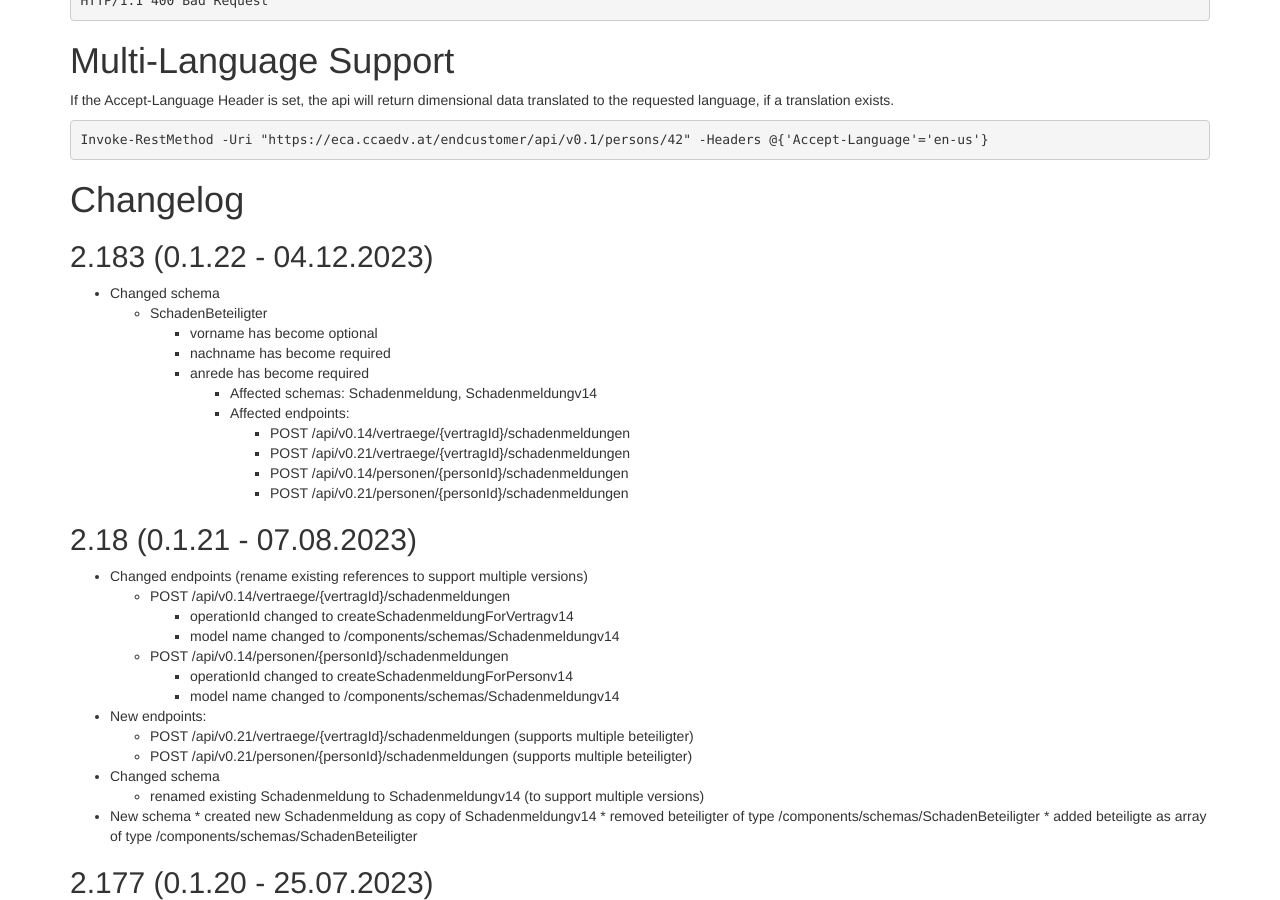
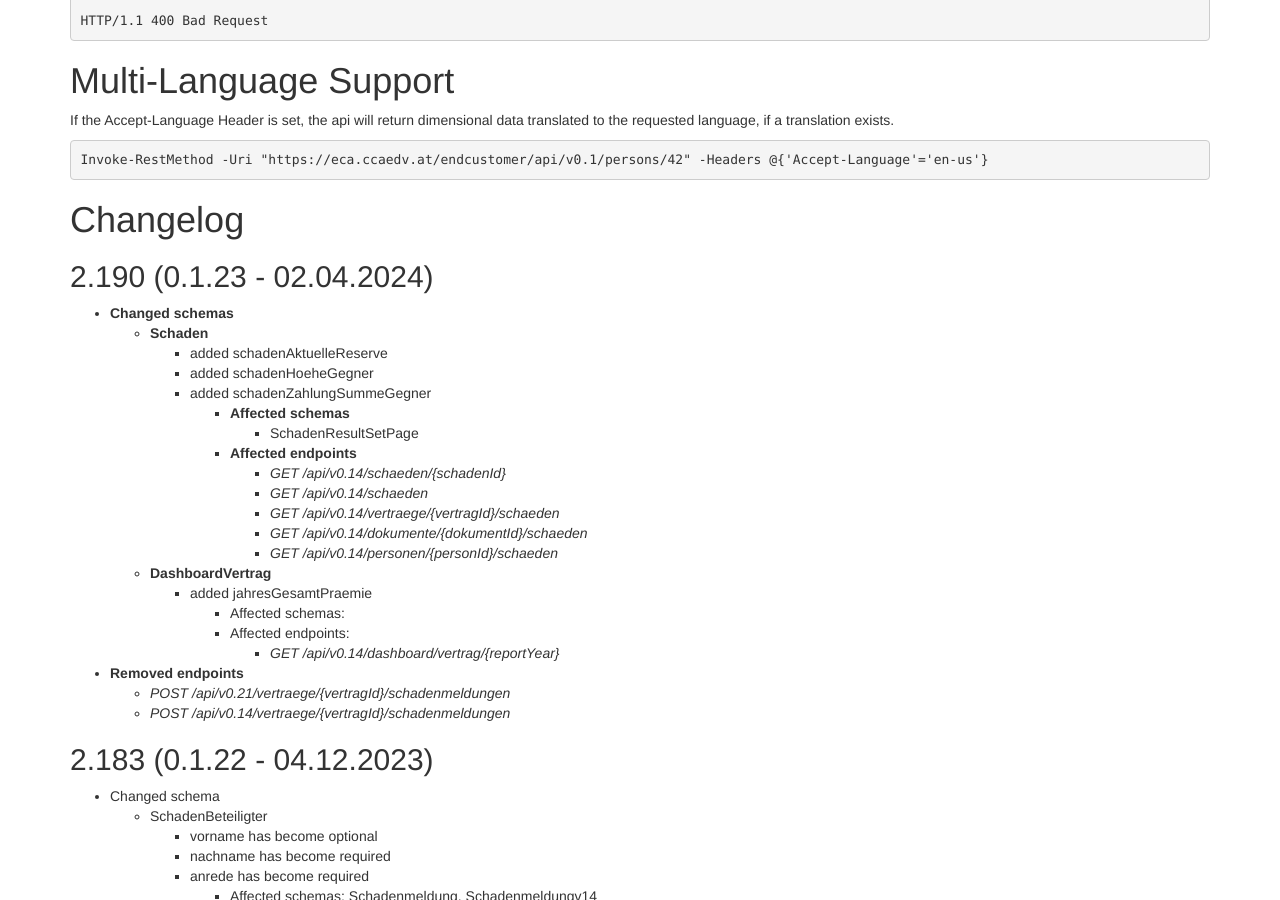
Before and after one commit to togethercca/togethercca.github.io, a Jekyll site: the page built from _pages/endCustomerApi.md, in a window 1280 px wide and 900 px high, scrolled down 8051 px. Built offline with Jekyll 4.4.1, drawn with Linux system fonts in a browser that asks for light colours; some of the changed text lies outside the part shown.

Commit message:
Added 2.190 info to endcustomerAPI

````diff
--- a/_pages/endCustomerApi.md
+++ b/_pages/endCustomerApi.md
@@ -439,6 +439,29 @@ Invoke-RestMethod -Uri "https://eca.ccaedv.at/endcustomer/api/v0.1/persons/42" -
 ```
 
 # Changelog
+## 2.190 (0.1.23 - 02.04.2024)
+* **Changed schemas**
+	* **Schaden**
+		* added schadenAktuelleReserve
+		* added schadenHoeheGegner
+		* added schadenZahlungSummeGegner
+			* **Affected schemas**
+				* SchadenResultSetPage
+			* **Affected endpoints**
+				* _GET /api/v0.14/schaeden/{schadenId}_
+				* _GET /api/v0.14/schaeden_
+				* _GET /api/v0.14/vertraege/{vertragId}/schaeden_
+				* _GET /api/v0.14/dokumente/{dokumentId}/schaeden_
+				* _GET /api/v0.14/personen/{personId}/schaeden_
+	* **DashboardVertrag**
+		* added jahresGesamtPraemie
+			* Affected schemas:
+			* Affected endpoints:
+				* _GET /api/v0.14/dashboard/vertrag/{reportYear}_
+* **Removed endpoints**
+	* _POST /api/v0.21/vertraege/{vertragId}/schadenmeldungen_
+	* _POST /api/v0.14/vertraege/{vertragId}/schadenmeldungen_
+
 ## 2.183 (0.1.22 - 04.12.2023)
 * Changed schema
 	* SchadenBeteiligter
````
